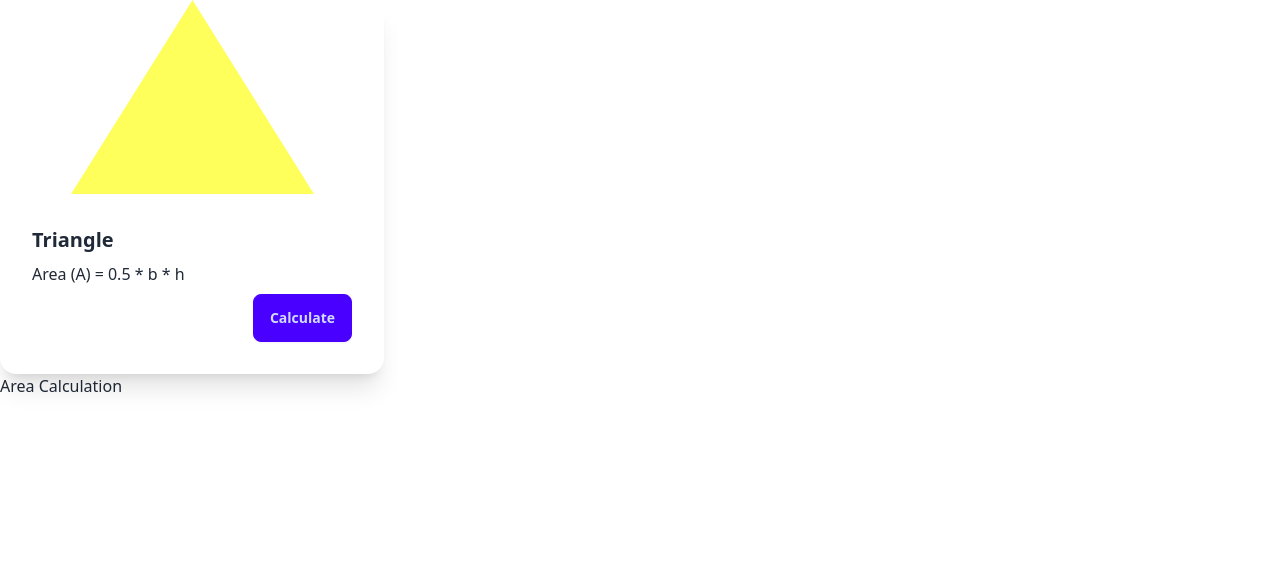
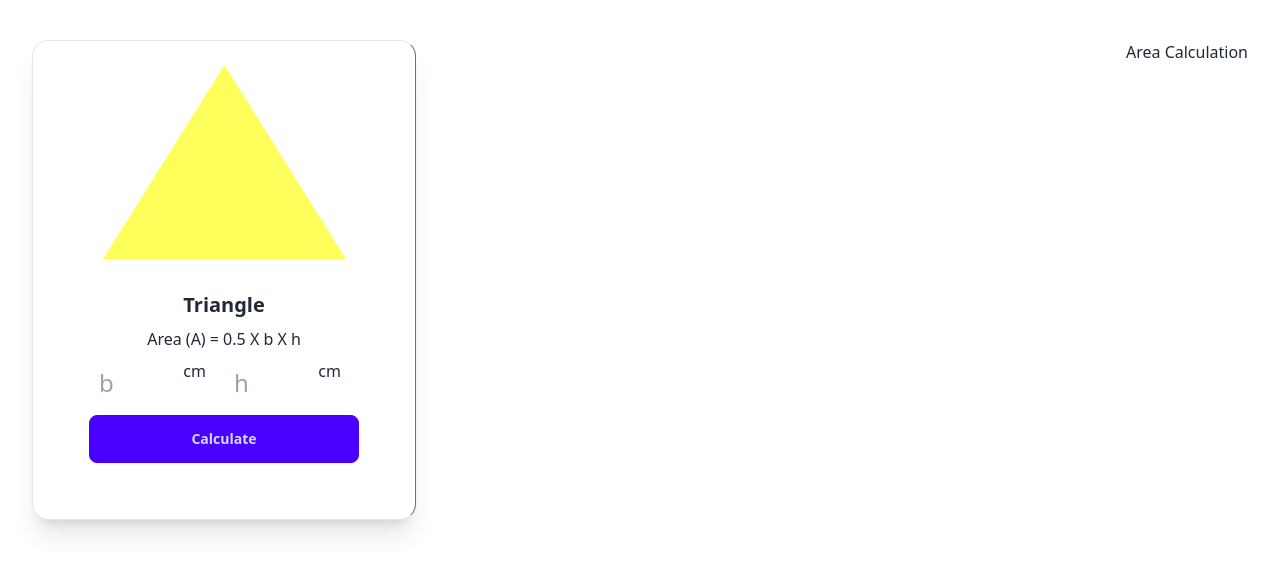
Before and after one commit to TajTanvir1/Geometry-Genius, a plain HTML site: page index.html in a window 1280 px wide. Drawn offline with nearby package versions, Linux system fonts and the light colour scheme.

Commit message:
Card 1 design add

```diff
--- a/index.html
+++ b/index.html
@@ -1,5 +1,5 @@
 <!DOCTYPE html>
-<html lang="en">
+<html lang="en" data-theme="light">
 
 <head>
    <meta charset="UTF-8">
@@ -15,18 +15,25 @@
    <header>
 
    </header>
-   <main>
-      <!-- Shape Card Container -->
-      <div>
+   <main class="mx-8 mt-10">
+      <div class="flex flex-col md:flex-row">
+         <!-- Shape Card Container -->
+      <div class="flex-1 grid grid-cols-1 md:grid-cols-2 lg:grid-cols-3">
          <!-- Triangle Card -->
-         <div class="card w-96 bg-base-100 shadow-xl">
+         <div class="card w-96 bg-base-100 shadow-xl border border-r-slate-500 p-6">
             <figure><img src="images/triangle.png" alt="Triangle Card" />
             </figure>
             <div class="card-body">
-               <h2 class="card-title">Triangle</h2>
-               <p>Area (A) = 0.5 * b * h</p>
-               <div class="card-actions justify-end">
-                  <button class="btn btn-primary">Calculate</button>
+               <h2 class="card-title mx-auto">Triangle</h2>
+               <p class="text-center">Area (A) = 0.5 X b X h</p>
+               <div class="flex justify-around">
+                  <input type="text" class="w-20 text-2xl p-2 rounded-sm" id="" placeholder="b">
+               <span class="mr-4 ml-2">cm</span>
+                  <input type="text" class="w-20 text-2xl p-2 rounded-sm" id="" placeholder="h">
+               <span class="mr-4 ml-2">cm</span>
+               </div>
+               <div class="card-actions">
+                  <button class="btn btn-primary w-full">Calculate</button>
                </div>
             </div>
          </div>
@@ -36,6 +43,7 @@
       <div>
          <h3>Area Calculation</h3>
       </div>
+      </div>
    </main>
 
 </body>
```
